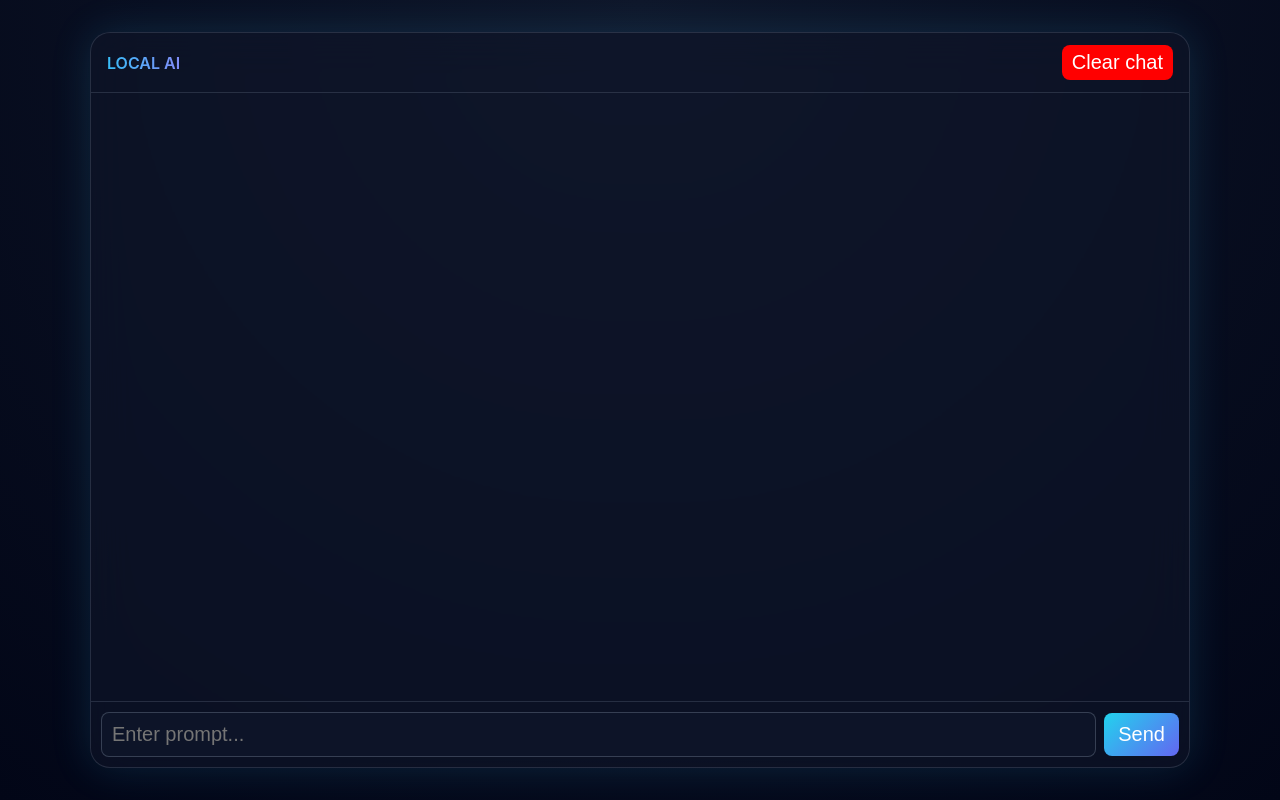
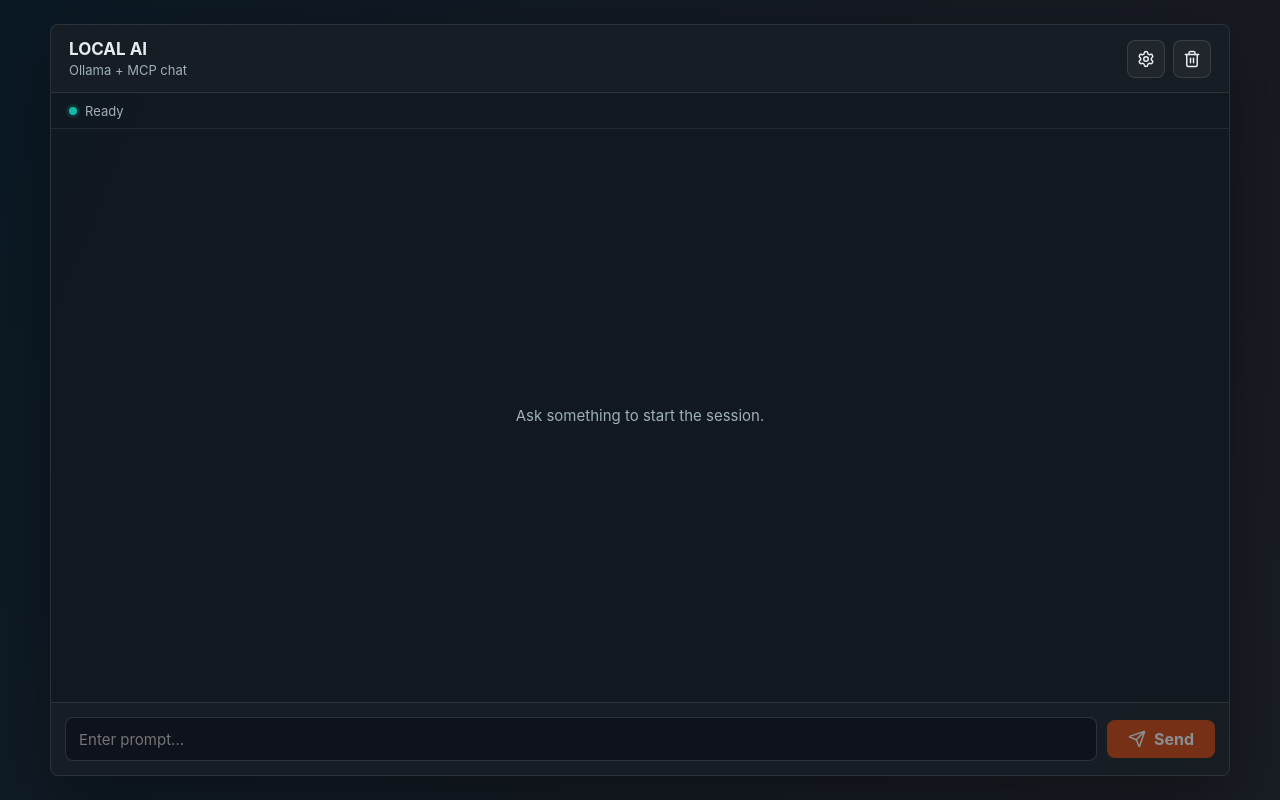
Before and after one commit to Tomas148-M/MiniLLMBot, a React (Create React App) app in the folder FrontEnd/: page / in a window 1280 px wide. Built offline with nearby package versions, Linux system fonts and the light colour scheme.

Commit message:
UI, changes, RAG toggle, erro banner,loading icons,

```diff
--- a/FrontEnd/src/App.css
+++ b/FrontEnd/src/App.css
@@ -1,138 +1,344 @@
-
-* { box-sizing: border-box; }
+* {
+  box-sizing: border-box;
+}
 
 body {
   margin: 0;
-    font-family: 'Inter', sans-serif;
-    background: radial-gradient(circle at top, #0f172a, #020617);
+  font-family: Inter, ui-sans-serif, system-ui, -apple-system, BlinkMacSystemFont, "Segoe UI", sans-serif;
+  background:
+    linear-gradient(135deg, rgba(10, 19, 32, 0.94), rgba(22, 28, 36, 0.98)),
+    linear-gradient(90deg, #0f766e, #c2410c);
+  color: #e7edf0;
+}
+
+button,
+input,
+textarea {
+  font: inherit;
+}
+
+button {
+  border: 0;
 }
 
 .app {
-    height: 100vh;
+  min-height: 100vh;
   display: flex;
+  align-items: center;
   justify-content: center;
-    align-items: center;
-    color: #e2e8f0;
+  padding: 24px;
 }
 
 .container {
-    width: 90vw;
-    max-width: 1100px;
-    height: 92vh;
-    border-radius: 20px;
-    background: rgba(15, 23, 42, 0.6);
-    backdrop-filter: blur(20px);
-    border: 1px solid rgba(148, 163, 184, 0.2);
-    box-shadow: 0 0 40px rgba(56, 189, 248, 0.15);
+  width: min(1180px, 100%);
+  height: min(860px, calc(100vh - 48px));
   display: flex;
   flex-direction: column;
   overflow: hidden;
+  border: 1px solid rgba(231, 237, 240, 0.12);
+  border-radius: 8px;
+  background: rgba(18, 24, 32, 0.92);
+  box-shadow: 0 24px 70px rgba(0, 0, 0, 0.34);
 }
 
 .header {
+  min-height: 68px;
   display: flex;
+  align-items: center;
   justify-content: space-between;
-    align-items: center;
-    padding: 12px 16px;
-    border-bottom: 1px solid rgba(148, 163, 184, 0.2);
+  gap: 16px;
+  padding: 14px 18px;
+  border-bottom: 1px solid rgba(231, 237, 240, 0.1);
+  background: rgba(255, 255, 255, 0.025);
 }
 
 .title {
-    font-weight: 600;
-    background: linear-gradient(90deg, #38bdf8, #818cf8);
-    -webkit-background-clip: text;
-    -webkit-text-fill-color: transparent;
+  font-size: 17px;
+  font-weight: 750;
+  letter-spacing: 0;
 }
 
-.menu { display: flex; gap: 8px; }
-
-.menuButton {
-    padding: 6px 10px;
-    border-radius: 8px;
-    border: 1px solid rgba(148, 163, 184, 0.3);
-    background: rgba(15, 23, 42, 0.6);
-    color: #e2e8f0;
-    cursor: pointer;
-    font-size: 12px;
+.subtitle {
+  margin-top: 3px;
+  color: #9fb0b7;
+  font-size: 13px;
 }
 
-.menuButton:hover { background: rgba(56, 189, 248, 0.2); }
+.toolbar {
+  display: flex;
+  gap: 8px;
+}
 
-.chat {
+.iconButton,
+.sendButton {
+  display: inline-flex;
+  align-items: center;
+  justify-content: center;
+  gap: 8px;
+  min-height: 38px;
+  border-radius: 8px;
+  color: #e7edf0;
+  cursor: pointer;
+  transition: background 120ms ease, border-color 120ms ease, opacity 120ms ease;
+}
+
+.iconButton {
+  width: 38px;
+  border: 1px solid rgba(231, 237, 240, 0.12);
+  background: rgba(255, 255, 255, 0.045);
+}
+
+.iconButton:hover,
+.iconButton.active {
+  background: rgba(20, 184, 166, 0.18);
+  border-color: rgba(45, 212, 191, 0.35);
+}
+
+.iconButton.danger:hover {
+  background: rgba(248, 113, 113, 0.16);
+  border-color: rgba(248, 113, 113, 0.4);
+}
+
+.statusBar {
+  height: 36px;
+  display: flex;
+  align-items: center;
+  gap: 8px;
+  padding: 0 18px;
+  color: #9fb0b7;
+  font-size: 13px;
+  border-bottom: 1px solid rgba(231, 237, 240, 0.08);
+}
+
+.statusDot {
+  width: 8px;
+  height: 8px;
+  border-radius: 999px;
+  background: #14b8a6;
+  box-shadow: 0 0 0 3px rgba(20, 184, 166, 0.14);
+}
+
+.statusDot.working {
+  background: #f59e0b;
+  box-shadow: 0 0 0 3px rgba(245, 158, 11, 0.15);
+}
+
+.errorBanner {
+  padding: 10px 18px;
+  border-bottom: 1px solid rgba(248, 113, 113, 0.18);
+  background: rgba(127, 29, 29, 0.35);
+  color: #fecaca;
+  font-size: 13px;
+}
+
+.workspace {
   flex: 1;
-    padding: 16px;
-    overflow-y: auto;
+  min-height: 0;
+  display: flex;
+}
+
+.chatColumn {
+  flex: 1;
+  min-width: 0;
   display: flex;
   flex-direction: column;
 }
 
-.message {
-    margin: 10px 0;
-    padding: 12px 14px;
-    border-radius: 12px;
-    width: fit-content;
-    max-width: 85%;
-    white-space: pre-wrap;
-    word-break: break-word;
-    font-size: 20px;
+.chat {
+  flex: 1;
+  min-height: 0;
+  display: flex;
+  flex-direction: column;
+  gap: 12px;
+  overflow-y: auto;
+  padding: 18px;
 }
 
-.user {
-    margin-left: auto;
-    background: linear-gradient(135deg, #38bdf8, #6366f1);
-    color: white;
+.chat.empty {
+  align-items: center;
+  justify-content: center;
 }
 
-.bot {
-    background: rgba(148, 163, 184, 0.15);
-    border: 1px solid rgba(148, 163, 184, 0.2);
+.emptyState {
+  color: #9fb0b7;
+  font-size: 15px;
+}
+
+.message {
+  width: fit-content;
+  max-width: min(760px, 84%);
+  padding: 11px 13px;
+  border-radius: 8px;
+  white-space: pre-wrap;
+  overflow-wrap: anywhere;
+  line-height: 1.48;
+  font-size: 15px;
+}
+
+.message.user {
+  margin-left: auto;
+  background: #0f766e;
+  color: #f8fafc;
+}
+
+.message.bot {
+  background: rgba(255, 255, 255, 0.06);
+  border: 1px solid rgba(231, 237, 240, 0.1);
+  color: #e7edf0;
 }
 
 .inputArea {
   display: flex;
   align-items: center;
-    padding: 10px;
-    border-top: 1px solid rgba(148, 163, 184, 0.2);
-    gap: 8px;
+  gap: 10px;
+  padding: 14px;
+  border-top: 1px solid rgba(231, 237, 240, 0.1);
+  background: rgba(255, 255, 255, 0.025);
+}
+
+.input,
+.field textarea {
+  width: 100%;
+  border: 1px solid rgba(231, 237, 240, 0.14);
+  border-radius: 8px;
+  outline: none;
+  background: rgba(3, 7, 18, 0.42);
+  color: #f8fafc;
 }
 
 .input {
   flex: 1;
-    padding: 10px;
-    border-radius: 8px;
-    border: 1px solid rgba(148, 163, 184, 0.3);
-    background: rgba(15, 23, 42, 0.8);
-    color: white;
-    outline: none;
-    font-size: 20px;
+  min-width: 0;
+  height: 44px;
+  padding: 0 13px;
+  font-size: 15px;
 }
 
-.button {
-    padding: 10px 14px;
-    border: none;
-    border-radius: 8px;
-    background: linear-gradient(135deg, #22d3ee, #6366f1);
-    color: white;
-    cursor: pointer;
-    font-size: 20px;
-}
-.deleteButton {
-    padding: 6px 10px;
-    border: none;
-    border-radius: 8px;
-    background: red;
-    color: white;
-    cursor: pointer;
-    font-size: 20px;
+.input:focus,
+.field textarea:focus {
+  border-color: rgba(45, 212, 191, 0.55);
 }
 
-.voiceButton {
-    padding: 10px;
-    border-radius: 50%;
-    border: none;
-    background: #22d3ee;
-    color: white;
-    cursor: pointer;
+.sendButton {
+  min-width: 108px;
+  padding: 0 15px;
+  background: #c2410c;
+  font-weight: 700;
 }
 
-.voiceButton.active { background: #ef4444; }
+.sendButton:hover:not(:disabled) {
+  background: #ea580c;
+}
+
+.sendButton:disabled {
+  cursor: not-allowed;
+  opacity: 0.55;
+}
+
+.settingsPanel {
+  width: 320px;
+  display: flex;
+  flex-direction: column;
+  gap: 18px;
+  padding: 16px;
+  border-left: 1px solid rgba(231, 237, 240, 0.1);
+  background: rgba(255, 255, 255, 0.035);
+}
+
+.panelHeader {
+  display: flex;
+  align-items: center;
+  justify-content: space-between;
+}
+
+.panelTitle {
+  font-size: 15px;
+  font-weight: 750;
+}
+
+.field {
+  display: grid;
+  gap: 8px;
+  color: #b7c5ca;
+  font-size: 13px;
+}
+
+.field textarea {
+  min-height: 132px;
+  resize: vertical;
+  padding: 11px;
+  line-height: 1.45;
+}
+
+.toggleRow {
+  display: flex;
+  align-items: center;
+  justify-content: space-between;
+  gap: 16px;
+  padding: 12px;
+  border: 1px solid rgba(231, 237, 240, 0.1);
+  border-radius: 8px;
+  background: rgba(3, 7, 18, 0.28);
+  color: #e7edf0;
+  font-size: 14px;
+}
+
+.toggleLabel {
+  display: inline-flex;
+  align-items: center;
+  gap: 8px;
+}
+
+.toggleRow input {
+  width: 18px;
+  height: 18px;
+  accent-color: #14b8a6;
+}
+
+.spin {
+  animation: spin 0.85s linear infinite;
+}
+
+@keyframes spin {
+  to {
+    transform: rotate(360deg);
+  }
+}
+
+@media (max-width: 820px) {
+  .app {
+    padding: 0;
+  }
+
+  .container {
+    height: 100vh;
+    border: 0;
+    border-radius: 0;
+  }
+
+  .workspace {
+    position: relative;
+  }
+
+  .settingsPanel {
+    position: absolute;
+    inset: 0 0 0 auto;
+    width: min(340px, 100%);
+    z-index: 2;
+    border-left: 1px solid rgba(231, 237, 240, 0.14);
+  }
+
+  .message {
+    max-width: 92%;
+    font-size: 14px;
+  }
+
+  .sendButton {
+    min-width: 46px;
+    padding: 0 13px;
+  }
+
+  .sendButton span {
+    display: none;
+  }
+}
--- a/FrontEnd/src/App.js
+++ b/FrontEnd/src/App.js
@@ -1,14 +1,162 @@
-import { useEffect, useRef, useState } from "react";
+import { useEffect, useMemo, useRef, useState } from "react";
+import { Database, LoaderCircle, Send, Settings, Trash2, X } from "lucide-react";
 import "./App.css";
 
+const DEFAULT_SYSTEM_PROMPT =
+  "You are a helpful AI assistant. Be concise, friendly, and accurate.";
+
+function toApiMessages(messages) {
+  return messages
+    .filter((message) => message.content.trim())
+    .map((message) => ({
+      role: message.sender === "user" ? "user" : "assistant",
+      content: message.content,
+    }));
+}
+
+function getErrorMessage(error) {
+  return error instanceof Error ? error.message : "Request failed.";
+}
+
+function createMessageId() {
+  if (window.crypto?.randomUUID) {
+    return window.crypto.randomUUID();
+  }
+
+  return `${Date.now()}-${Math.random().toString(16).slice(2)}`;
+}
+
+function Header({ isSettingsOpen, onToggleSettings, onClearChat }) {
+  return (
+    <div className="header">
+      <div>
+        <div className="title">LOCAL AI</div>
+        <div className="subtitle">Ollama + MCP chat</div>
+      </div>
+
+      <div className="toolbar">
+        <button
+          className={`iconButton ${isSettingsOpen ? "active" : ""}`}
+          type="button"
+          onClick={onToggleSettings}
+          aria-label="Open settings"
+          title="Settings"
+        >
+          <Settings size={18} />
+        </button>
+        <button
+          className="iconButton danger"
+          type="button"
+          onClick={onClearChat}
+          aria-label="Clear chat"
+          title="Clear chat"
+        >
+          <Trash2 size={18} />
+        </button>
+      </div>
+    </div>
+  );
+}
+
+function SettingsPanel({
+  systemPrompt,
+  useRag,
+  onClose,
+  onSystemPromptChange,
+  onUseRagChange,
+}) {
+  return (
+    <aside className="settingsPanel">
+      <div className="panelHeader">
+        <div className="panelTitle">Settings</div>
+        <button className="iconButton" type="button" onClick={onClose} aria-label="Close settings">
+          <X size={18} />
+        </button>
+      </div>
+
+      <label className="field">
+        <span>System prompt</span>
+        <textarea
+          value={systemPrompt}
+          onChange={(event) => onSystemPromptChange(event.target.value)}
+          rows={5}
+          maxLength={4000}
+        />
+      </label>
+
+      <label className="toggleRow">
+        <span className="toggleLabel">
+          <Database size={17} />
+          RAG
+        </span>
+        <input
+          checked={useRag}
+          onChange={(event) => onUseRagChange(event.target.checked)}
+          type="checkbox"
+        />
+      </label>
+    </aside>
+  );
+}
+
+function MessageList({ chatRef, messages, isLoading }) {
+  if (messages.length === 0) {
+    return (
+      <div className="chat empty" ref={chatRef}>
+        <div className="emptyState">Ask something to start the session.</div>
+      </div>
+    );
+  }
+
+  return (
+    <div className="chat" ref={chatRef}>
+      {messages.map((message) => (
+        <div key={message.id} className={`message ${message.sender}`}>
+          {message.content || (isLoading && message.sender === "bot" ? "..." : "")}
+        </div>
+      ))}
+    </div>
+  );
+}
+
+function Composer({ input, isLoading, onInputChange, onSend }) {
+  return (
+    <div className="inputArea">
+      <input
+        className="input"
+        value={input}
+        onChange={(event) => onInputChange(event.target.value)}
+        onKeyDown={(event) => {
+          if (event.key === "Enter" && !event.shiftKey) {
+            onSend();
+          }
+        }}
+        placeholder="Enter prompt..."
+      />
+
+      <button className="sendButton" type="button" onClick={onSend} disabled={isLoading || !input.trim()}>
+        {isLoading ? <LoaderCircle className="spin" size={18} /> : <Send size={18} />}
+        <span>{isLoading ? "Sending" : "Send"}</span>
+      </button>
+    </div>
+  );
+}
+
 function App() {
-  const [systemPrompt, setSystemPrompt] = useState(
-    "You are a helpful AI assistant. Be concise, friendly, and accurate."
-  );
+  const [systemPrompt, setSystemPrompt] = useState(DEFAULT_SYSTEM_PROMPT);
   const [messages, setMessages] = useState([]);
   const [input, setInput] = useState("");
   const [isLoading, setIsLoading] = useState(false);
+  const [isSettingsOpen, setIsSettingsOpen] = useState(false);
+  const [useRag, setUseRag] = useState(false);
+  const [errorMessage, setErrorMessage] = useState("");
   const chatRef = useRef(null);
+
+  const statusText = useMemo(() => {
+    if (isLoading) return "Thinking";
+    if (useRag) return "Ready with RAG";
+    return "Ready";
+  }, [isLoading, useRag]);
 
   useEffect(() => {
     if (chatRef.current) {
@@ -22,26 +170,42 @@ function App() {
       const last = updated[updated.length - 1];
 
       if (!last || last.sender !== "bot") {
-        updated.push({ content: token, sender: "bot" });
-      } else {
-        last.content = (last.content || "") + token;
+        return [...updated, { id: createMessageId(), content: token, sender: "bot" }];
       }
+
+      updated[updated.length - 1] = {
+        ...last,
+        content: `${last.content || ""}${token}`,
+      };
 
       return updated;
     });
   };
 
+  const replaceLastBotMessage = (content) => {
+    setMessages((prev) => {
+      const updated = [...prev];
+      const last = updated[updated.length - 1];
+
+      if (!last || last.sender !== "bot") {
+        return [...updated, { id: createMessageId(), content, sender: "bot" }];
+      }
+
+      updated[updated.length - 1] = { ...last, content };
+      return updated;
+    });
+  };
+
   const sendMessage = async () => {
-    if (!input.trim() || isLoading) return;
+    const trimmedInput = input.trim();
+    if (!trimmedInput || isLoading) return;
 
-    const userMsg = { content: input, sender: "user" };
-    const botMsg = { content: "", sender: "bot" };
-    const outboundMessages = [...messages, userMsg].map((msg) => ({
-      role: msg.sender === "user" ? "user" : "assistant",
-      content: msg.content || "",
-    }));
+    const userMsg = { id: createMessageId(), content: trimmedInput, sender: "user" };
+    const botMsg = { id: createMessageId(), content: "", sender: "bot" };
+    const outboundMessages = toApiMessages([...messages, userMsg]);
 
     setMessages((prev) => [...prev, userMsg, botMsg]);
+    setErrorMessage("");
     setIsLoading(true);
     setInput("");
 
@@ -52,11 +216,13 @@ function App() {
         body: JSON.stringify({
           messages: outboundMessages,
           system: systemPrompt,
+          use_rag: useRag,
         }),
       });
 
       if (!response.ok || !response.body) {
-        throw new Error(`Streaming request failed (${response.status})`);
+        const errorBody = await response.text();
+        throw new Error(errorBody || `Streaming request failed (${response.status})`);
       }
 
       const reader = response.body.getReader();
@@ -80,39 +246,22 @@ function App() {
           if (token) {
             appendBotToken(token);
           }
-
-          if (data?.done) {
-            setIsLoading(false);
-          }
         }
       }
 
       if (buffer.trim()) {
-        try {
         const data = JSON.parse(buffer);
         const token = data?.message?.content || "";
 
         if (token) {
           appendBotToken(token);
         }
-        } catch (_err) {
-          // Ignore trailing partial chunk.
       }
-      }
-    } catch (err) {
-      console.error(err);
-      setMessages((prev) => {
-        const updated = [...prev];
-        const last = updated[updated.length - 1];
-
-        if (!last || last.sender !== "bot") {
-          updated.push({ content: "Request failed.", sender: "bot" });
-        } else {
-          last.content = "Request failed.";
-        }
-
-        return updated;
-      });
+    } catch (error) {
+      const message = getErrorMessage(error);
+      console.error(error);
+      setErrorMessage(message);
+      replaceLastBotMessage("Request failed.");
     } finally {
       setIsLoading(false);
     }
@@ -120,36 +269,40 @@ function App() {
 
   return (
     <div className="app">
-      <div className="container">
-        <div className="header">
-          <div className="title">LOCAL AI</div>
-          <button className="deleteButton" onClick={() => setMessages([])}>
-            Clear chat
-          </button>
+      <main className={`container ${isSettingsOpen ? "withSettings" : ""}`}>
+        <Header
+          isSettingsOpen={isSettingsOpen}
+          onToggleSettings={() => setIsSettingsOpen((value) => !value)}
+          onClearChat={() => {
+            setMessages([]);
+            setErrorMessage("");
+          }}
+        />
+
+        <div className="statusBar">
+          <span className={`statusDot ${isLoading ? "working" : ""}`} />
+          <span>{statusText}</span>
         </div>
 
-        <div className="chat" ref={chatRef}>
-          {messages.map((message, index) => (
-            <div key={index} className={`message ${message.sender}`}>
-              {message.content}
-            </div>
-          ))}
+        {errorMessage && <div className="errorBanner">{errorMessage}</div>}
+
+        <div className="workspace">
+          <div className="chatColumn">
+            <MessageList chatRef={chatRef} messages={messages} isLoading={isLoading} />
+            <Composer input={input} isLoading={isLoading} onInputChange={setInput} onSend={sendMessage} />
           </div>
 
-        <div className="inputArea">
-          <input
-            className="input"
-            value={input}
-            onChange={(event) => setInput(event.target.value)}
-            onKeyDown={(event) => event.key === "Enter" && sendMessage()}
-            placeholder="Enter prompt..."
+          {isSettingsOpen && (
+            <SettingsPanel
+              systemPrompt={systemPrompt}
+              useRag={useRag}
+              onClose={() => setIsSettingsOpen(false)}
+              onSystemPromptChange={setSystemPrompt}
+              onUseRagChange={setUseRag}
             />
-
-          <button className="button" onClick={sendMessage} disabled={isLoading}>
-            Send
-          </button>
+          )}
         </div>
-      </div>
+      </main>
     </div>
   );
 }
```
Also changed, not shown: 2 other files (tests, documents, lock files or other folders). Lines whose indentation alone changed are shown as unchanged.
